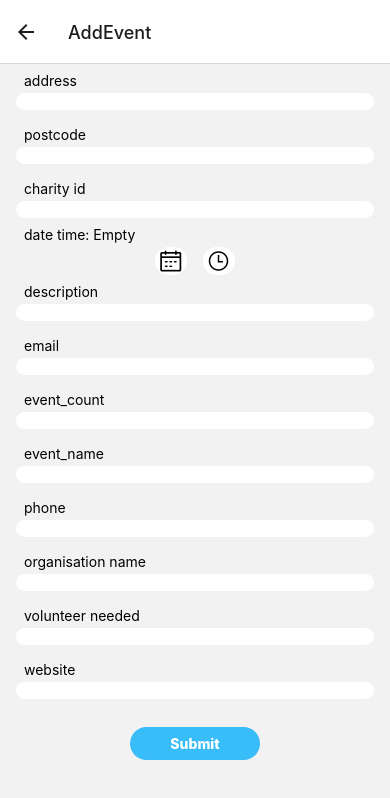
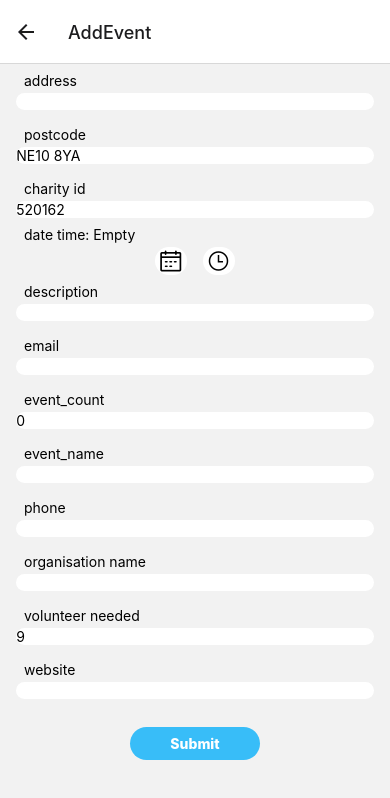
Before and after one commit to H3nry-T/NC-velp-final-project, a React Native app: screen /AddEvent in a window 390 px wide. Shown: the top 798 px of the page. Built offline with nearby package versions, Linux system fonts and the light colour scheme; no server answers.

Commit message:
can input data into fields

```diff
--- a/components/EventCard.jsx
+++ b/components/EventCard.jsx
@@ -1,4 +1,4 @@
-import { Text, TouchableOpacity, View, Modal, Pressable } from "react-native";
+import { Text, TouchableOpacity, View } from "react-native";
 import { EventDetails } from "./EventDetails";
 import { useState } from "react";
 
--- a/components/FormDateTimePicker.jsx
+++ b/components/FormDateTimePicker.jsx
@@ -5,20 +5,23 @@ import { DateTimePickerAndroid } from "@react-native-community/datetimepicker";
 //icons
 import { Ionicons } from "@expo/vector-icons";
 import { AntDesign } from "@expo/vector-icons";
+import { Timestamp } from "firebase/firestore";
 
-export function FormDateTimePicker() {
+export function FormDateTimePicker({ label, formDataField, onChange }) {
   const [date, setDate] = useState(new Date());
   const [mode, setMode] = useState("date");
   const [show, setShow] = useState(false);
   const [text, setText] = useState("Empty");
 
-  const onChange = (event, selectedDate) => {
+  const onChangeDate = (event, selectedDate) => {
     const currentDate = selectedDate || date;
     setShow(Platform.OS === "ios");
     setDate(currentDate);
     let tempDate = new Date(currentDate);
     // console.log(tempDate.toLocaleString());
     setText(tempDate.toLocaleString("en-GB"));
+
+    const firebaseTimestamp = new Timestamp(currentDate);
     //set to state parent state. the parent state will be pushed to the database soon
   };
   const showMode = (currentMode) => {
@@ -52,7 +55,7 @@ export function FormDateTimePicker() {
         DateTimePickerAndroid.open({
           mode: mode,
           value: date,
-          onChange: onChange,
+          onChange: onChangeDate,
         })}
     </>
   );
--- a/components/FormInputFieldGeneric.jsx
+++ b/components/FormInputFieldGeneric.jsx
@@ -1,11 +1,17 @@
 import { View, Text, TextInput } from "react-native";
 import React from "react";
 
-const FormInputFieldGeneric = ({ label }) => {
+const FormInputFieldGeneric = ({ label, formDataField, onChange }) => {
   return (
     <View className="my-2">
       <Text className="ml-6 mb-1">{label}</Text>
-      <TextInput className="bg-white rounded-full w-11/12 mx-auto" />
+      <TextInput
+        className="bg-white rounded-full w-11/12 mx-auto"
+        value={formDataField}
+        onChangeText={(text) => {
+          onChange(text);
+        }}
+      />
     </View>
   );
 };
--- a/screens/AddEventScreen.jsx
+++ b/screens/AddEventScreen.jsx
@@ -1,5 +1,5 @@
 import { FormDateTimePicker } from "./../components/FormDateTimePicker";
-import { Text, ScrollView, TouchableOpacity } from "react-native";
+import { Text, ScrollView, TouchableOpacity, Alert } from "react-native";
 import React, { useState } from "react";
 import { createNewTestEvent } from "../firebase/create";
 import FormInputFieldGeneric from "../components/FormInputFieldGeneric";
@@ -7,46 +7,114 @@ import FormInputFieldGeneric from "../components/FormInputFieldGeneric";
 const AddEventScreen = () => {
   //Temp data inside to test, prior to getting data from actual form
   const [formData, setFormData] = useState({
-    address: "0 Nowhere Lane",
+    address: "",
     charity_id: 520162,
-    date_time: "31 January 2024 at 02:01:00 UTC",
-    description: "Volunteers needed for vampiric blood bank drive",
-    email: "contactus@13thebeningtonscoutgroup.org.uk",
-    event_count: 2,
-    event_name: "Feed our Benefactors",
-    organisation_name: "13TH BEBINGTON (ST.BARNABAS) SCOUT GROUP",
-    phone: "0151000000",
-    postcode: "SG01 0BB",
+    date_time: "",
+    description: "",
+    email: "",
+    event_count: 0,
+    event_name: "",
+    organisation_name: "",
+    phone: "",
+    postcode: "NE10 8YA",
     volunteers: [],
     volunteer_needed: 9,
-    website: "http://13thbeningtonscoutgroup.org.uk",
+    website: "",
   });
+
+  const [address, setAddress] = useState("");
+  const [postcode, setPostcode] = useState("");
+  const [charityId, setCharityId] = useState(0);
+  const [dateTime, setDateTime] = useState("");
+  const [description, setDescription] = useState("");
+  const [email, setEmail] = useState("");
+  const [eventCount, setEventCount] = useState("");
+  const [eventName, setEventName] = useState("");
+  const [organisationName, setOrganisationName] = useState("");
+  const [phone, setPhone] = useState("");
+  const [volunteers, setVolunteers] = useState("");
+  const [volunteerNeeded, setVolunteerNeeded] = useState("");
+  const [website, setWebsite] = useState("");
 
   // need to add a check to make sure fields are valid & disable button + clear fields
   function submitForm() {
-    createNewTestEvent(formData);
+    if (Object.keys(formData).length < 1) {
+      console.log("cannot send the form");
+      alert("not sending the form :(");
+    } else {
+      console.log("sent the form!");
+      createNewTestEvent(formData);
+    }
+  }
+  function handleUpdateFormDataOnClientSide(fieldToUpdate) {
+    return (formInputFieldData) => {
+      console.log(formInputFieldData);
+      setFormData({ ...formData, [fieldToUpdate]: formInputFieldData });
+    };
   }
 
   return (
     <ScrollView className="flex-1">
-      <FormInputFieldGeneric label={"address"} setFormData={setFormData} />
-      <FormInputFieldGeneric label={"postcode"} setFormData={setFormData} />
-      <FormInputFieldGeneric label={"charity id"} setFormData={setFormData} />
-      <FormDateTimePicker setFormData={setFormData} />
-      <FormInputFieldGeneric label={"description"} setFormData={setFormData} />
-      <FormInputFieldGeneric label={"email"} setFormData={setFormData} />
-      <FormInputFieldGeneric label={"event_count"} setFormData={setFormData} />
-      <FormInputFieldGeneric label={"event_name"} setFormData={setFormData} />
-      <FormInputFieldGeneric label={"phone"} setFormData={setFormData} />
+      <FormInputFieldGeneric
+        label={"address"}
+        formDataField={formData.address}
+        onChange={handleUpdateFormDataOnClientSide("address")}
+      />
+      <FormInputFieldGeneric
+        label={"postcode"}
+        formDataField={formData.postcode}
+        onChange={handleUpdateFormDataOnClientSide("postcode")}
+      />
+      <FormInputFieldGeneric
+        label={"charity id"}
+        formDataField={formData.charity_id}
+        onChange={handleUpdateFormDataOnClientSide("charity_id")}
+      />
+      <FormDateTimePicker
+        label={"Date & Time"}
+        formDataField={formData.charity_id}
+        onChange={handleUpdateFormDataOnClientSide("charity_id")}
+      />
+      <FormInputFieldGeneric
+        label={"description"}
+        formDataField={formData.description}
+        onChange={handleUpdateFormDataOnClientSide("description")}
+      />
+      <FormInputFieldGeneric
+        label={"email"}
+        formDataField={formData.email}
+        onChange={handleUpdateFormDataOnClientSide("email")}
+      />
+      <FormInputFieldGeneric
+        label={"event_count"}
+        formDataField={formData.event_count}
+        onChange={handleUpdateFormDataOnClientSide("event_count")}
+      />
+      <FormInputFieldGeneric
+        label={"event_name"}
+        formDataField={formData.event_name}
+        onChange={handleUpdateFormDataOnClientSide("event_name")}
+      />
+      <FormInputFieldGeneric
+        label={"phone"}
+        formDataField={formData.phone}
+        onChange={handleUpdateFormDataOnClientSide("phone")}
+      />
       <FormInputFieldGeneric
         label={"organisation name"}
-        setFormData={setFormData}
+        formDataField={formData.organisation_name}
+        onChange={handleUpdateFormDataOnClientSide("organisation_name")}
       />
       <FormInputFieldGeneric
         label={"volunteer needed"}
-        setFormData={setFormData}
+        formDataField={formData.volunteer_needed}
+        onChange={handleUpdateFormDataOnClientSide("volunteer_needed")}
       />
-      <FormInputFieldGeneric label={"website"} setFormData={setFormData} />
+      <FormInputFieldGeneric
+        label={"website"}
+        formDataField={formData.website}
+        onChange={handleUpdateFormDataOnClientSide("website")}
+      />
       <TouchableOpacity
         className="self-center p-2 rounded-full bg-sky-400 w-1/3 m-5"
         onPress={() => submitForm()}
```
